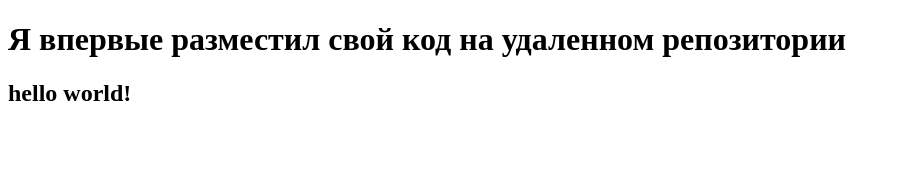
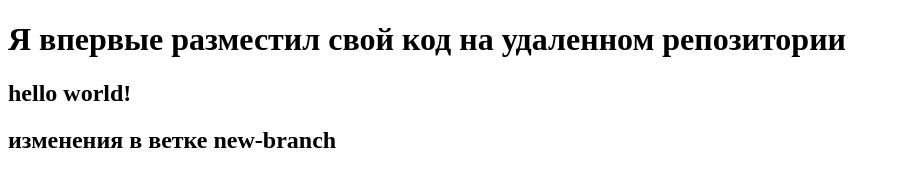
Before and after one commit to zaripp/new_repo, a plain HTML site: page index.html in a window 1280 px wide. Shown: the whole page, without its empty margins (0-900 px from the left). Drawn offline with Linux system fonts and the light colour scheme.

Commit message:
add h2 in new-branch

```diff
--- a/index.html
+++ b/index.html
@@ -8,5 +8,6 @@
 <body>
     <h1>Я впервые разместил свой код на удаленном репозитории</h1>
     <h2>hello world!</h2>
+    <h2>изменения в ветке new-branch</h2>
 </body>
 </html>
```
